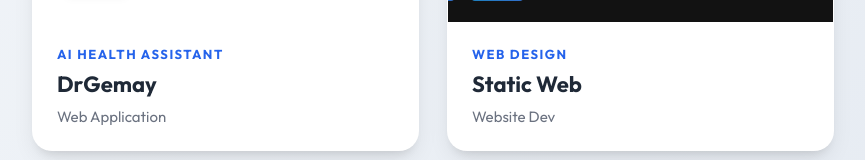
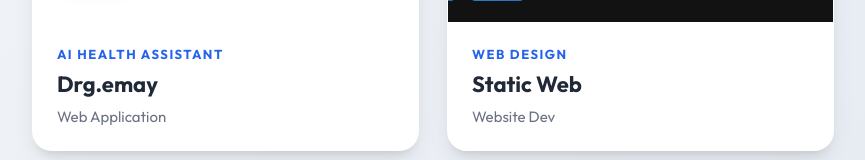
Before and after one commit to lancartekno/new-nextjs-port-Des2023, a Next.js app: page /portfolio in a window 1280 px wide. Shown: the part 981-1141 px from the top of the page, without its empty margins (208-1073 px from the left). Built offline with nearby package versions, Linux system fonts and the light colour scheme.

Commit message:
penulisan drg

```diff
--- a/pages/portfolio.jsx
+++ b/pages/portfolio.jsx
@@ -48,7 +48,7 @@ function Portfolio() {
 								<div className="portfolio-info">
 									<span className="portfolio-subtitle">AI Health Assistant</span>
 									<a href="https://drgemay.vercel.app/" target="_blank" rel="noopener noreferrer">
-										<h4 className="portfolio-name">DrGemay</h4>
+										<h4 className="portfolio-name">Drg.emay</h4>
 									</a>
 									<div className="portfolio-category">Web Application</div>
 								</div>
```
